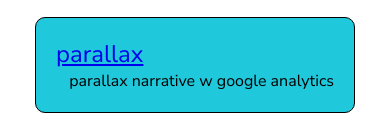
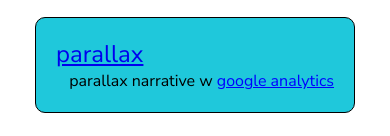
Before and after one commit to akibamegan/dev, a plain HTML site: page index.html in a window 390 px wide. Shown: the part 1027-1163 px from the top of the page. Drawn offline with nearby package versions, Linux system fonts and the light colour scheme.

Commit message:
parallax data usage added

```diff
--- a/index.html
+++ b/index.html
@@ -67,7 +67,7 @@
 
 		<li data-aos="zoom-in-up" data-aos-duration="1000">
 			<a href="parallax/index.html" id="title">parallax<div><img src="img/ss/parallax.png"></div></a>
-			<p>parallax narrative w google analytics</p>
+			<p>parallax narrative w <a href="img/parallax-analytics.pdf" id="analytics">google analytics</a></p>
 		</li>
 		<li data-aos="zoom-in-up" data-aos-duration="1000">
 			<a href="http://creative.colorado.edu/~jema5807/dev/maize/index.html" id="title">a-frame maze<div><img src="img/ss/bash.png"></div></a>
--- a/scss/_base.scss
+++ b/scss/_base.scss
@@ -93,6 +93,11 @@
 			}
 			p {
 				text-align: right;
+				#analytics {
+					text-decoration: underline;
+					font-size: 1em;
+					color: blue;
+				}
 			}
 		}
 	}
@@ -177,6 +182,11 @@
 				}
 				p {
 					text-align: right;
+					#analytics {
+						text-decoration: underline;
+						font-size: 1em;
+						color: blue;
+					}
 				}
 			}
 		}
```
Also changed, not shown: css/main.css, 2 other files.
